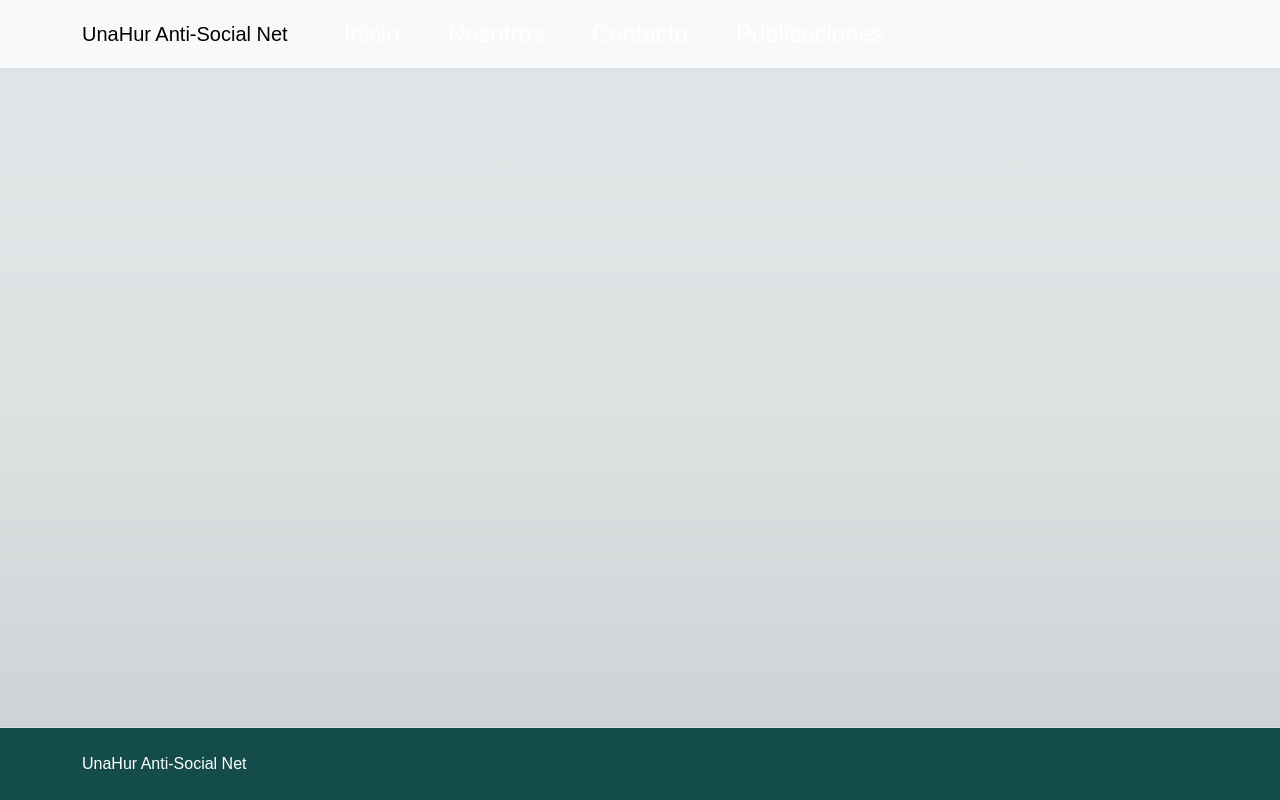
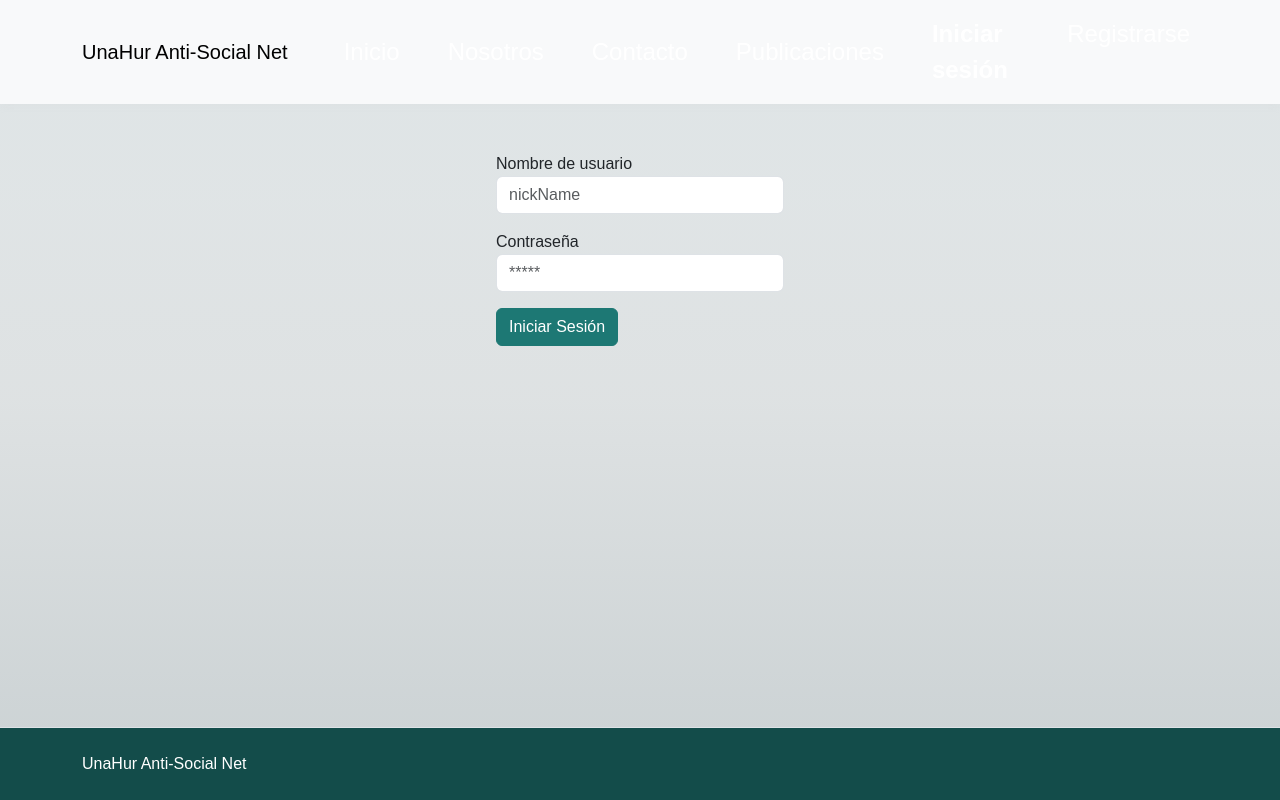
Before and after one commit to agusfmartinez/tp-ciu-red-social, a React (Vite) app: page /login in a window 1280 px wide. Built offline with nearby package versions, Linux system fonts and the light colour scheme.

Commit message:
recupero login y registro

```diff
--- a/src/App.tsx
+++ b/src/App.tsx
@@ -5,6 +5,8 @@ import Inicio from "./pages/Inicio";
 import Nosotros from "./pages/Nosotros";
 import Contacto from "./pages/Contacto";
 import Publicaciones from "./pages/Publicaciones";
+import Login from "./pages/Login";
+import Registro from "./pages/Registro";
 
 function App() {
   return (
@@ -16,6 +18,8 @@ function App() {
           <Route path="/nosotros" element={<Nosotros />} />
           <Route path="/contacto" element={<Contacto />} />
           <Route path="/publicaciones" element={<Publicaciones />} />
+          <Route path="/login" element={<Login />} />
+          <Route path="/registro" element={<Registro />} />
         </Routes>
       </main>
       <Footer />
--- a/src/components/SocialNavBar.tsx
+++ b/src/components/SocialNavBar.tsx
@@ -16,6 +16,10 @@ function SocialNavBar() {
             <Nav.Link as={NavLink} to="/contacto">Contacto</Nav.Link>
             <Nav.Link as={NavLink} to="/publicaciones">Publicaciones</Nav.Link>
           </Nav>
+          <Nav className="ms-auto">
+            <Nav.Link as={NavLink} to="/login">Iniciar sesión</Nav.Link>
+            <Nav.Link as={NavLink} to="/registro">Registrarse</Nav.Link>
+          </Nav>
         </Navbar.Collapse>
       </Container>
     </Navbar>
--- /dev/null
+++ b/src/pages/Login.tsx
@@ -0,0 +1,22 @@
+
+function Login() {
+  return (
+    <div className="container py-5 d-flex justify-content-center">
+        <form style={{ width: '18rem'}}>
+            <div className="mb-3">
+                <label htmlFor="nickName">Nombre de usuario</label>
+                <input type="text" className="form-control" id="nickName" placeholder="nickName"/>
+            </div>
+
+            <div className="mb-3">
+                <label htmlFor="password">Contraseña</label>
+                <input type="password" className="form-control" id="password" placeholder="*****"/>
+            </div>
+
+            <button type="submit" className="btn btn-primary">Iniciar Sesión</button>
+        </form>
+    </div>
+  );
+}
+
+export default Login;
--- /dev/null
+++ b/src/pages/Registro.tsx
@@ -0,0 +1,21 @@
+
+
+const Registro = () => {
+  return (
+    <div className="container py-5">
+        <h1>Registrate</h1>
+        <form>
+          <div className="row d-flex justify-content-center">
+            <div className="col-sm-4">
+              <label htmlFor="nickName">Nombre de usuario</label>
+              <input type="text" className="form-control" id="nickName" placeholder="Ingresa tu nombre de usuario"/>
+              <small className="form-text text-muted">La contraseña para ingresar es 123456.</small>
+              <button type="submit" className="btn btn-primary">Registrarse</button>
+            </div>
+          </div>
+        </form>
+    </div>
+  )
+}
+
+export default Registro;
```
